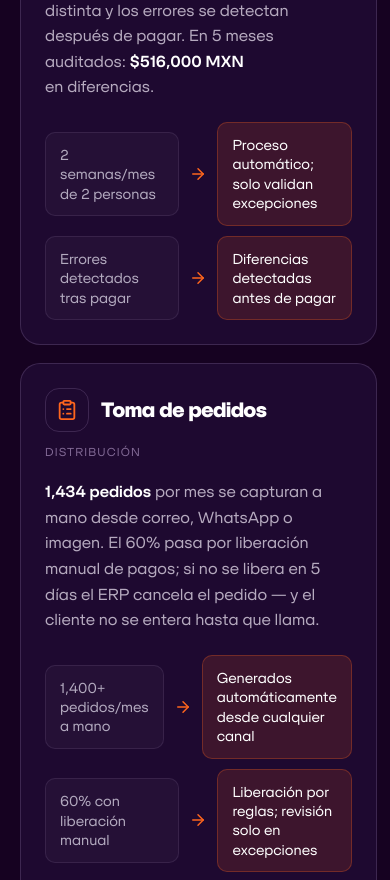
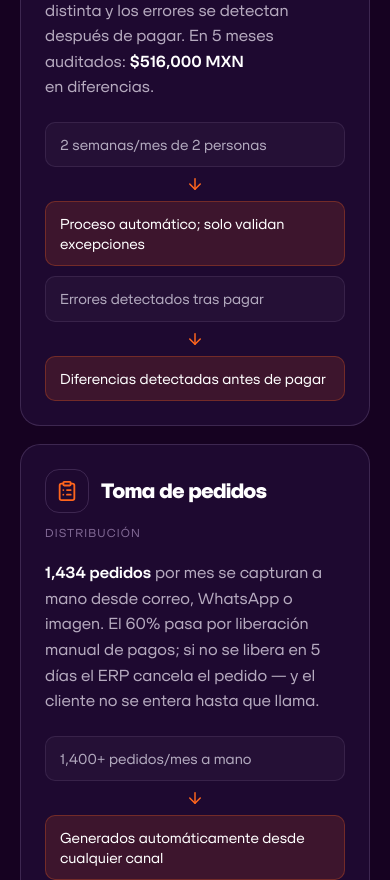
Before and after one commit to rasputin28/landing-omna, a Next.js app: page / in a window 390 px wide. Shown: the part 11120-12000 px from the top of the page. Built offline with nearby package versions, Linux system fonts and the light colour scheme.

Commit message:
responsive in mobike

```diff
--- a/app/LandingClient.tsx
+++ b/app/LandingClient.tsx
@@ -519,9 +519,9 @@ export default function LandingClient() {
                   <p style={{ marginTop: 18, color: "var(--text-secondary)", lineHeight: 1.6 }}>{d.desc}</p>
                   <div style={{ display: "grid", gap: 10, marginTop: 22 }}>
                     {d.rows.map((r, k) => (
-                      <div key={k} style={{ display: "grid", gridTemplateColumns: "1fr 22px 1fr", alignItems: "center", gap: 8 }}>
+                      <div key={k} data-compare-row style={{ display: "grid", gridTemplateColumns: "1fr 22px 1fr", alignItems: "center", gap: 8 }}>
                         <div style={{ padding: "12px 14px", borderRadius: "var(--radius-sm)", background: "rgba(255,255,255,.03)", border: "1px solid var(--border-subtle)", color: "#b3aabf", fontSize: ".9rem", lineHeight: 1.35 }}>{r[0]}</div>
-                        <ArrowRight size={18} style={{ color: "var(--omna-orange)", margin: "0 auto" }} />
+                        <ArrowRight data-compare-arrow size={18} style={{ color: "var(--omna-orange)", margin: "0 auto" }} />
                         <div style={{ padding: "12px 14px", borderRadius: "var(--radius-sm)", background: "var(--accent-soft)", border: "1px solid rgba(254,101,29,.28)", color: "#fff", fontSize: ".9rem", lineHeight: 1.35 }}>{r[1]}</div>
                       </div>
                     ))}
@@ -710,7 +710,7 @@ export default function LandingClient() {
           </aside>
 
           {/* RIGHT · form panel */}
-          <section style={{ position: "relative", background: "rgba(12,1,20,.55)", backdropFilter: "blur(10px)", WebkitBackdropFilter: "blur(10px)", color: "#fff", display: "flex", flexDirection: "column", padding: "clamp(28px,3.6vw,64px)", overflowY: "auto", borderLeft: "1px solid var(--border-subtle)" }}>
+          <section data-agenda-form style={{ position: "relative", background: "rgba(12,1,20,.55)", backdropFilter: "blur(10px)", WebkitBackdropFilter: "blur(10px)", color: "#fff", display: "flex", flexDirection: "column", padding: "clamp(28px,3.6vw,64px)", overflowY: "auto", borderLeft: "1px solid var(--border-subtle)" }}>
             <button onClick={closeAgenda} aria-label="Cerrar" style={{ position: "absolute", top: 22, right: 22, width: 40, height: 40, borderRadius: "50%", border: "1px solid var(--border-default)", background: "rgba(255,255,255,.04)", color: "#fff", cursor: "pointer", display: "grid", placeItems: "center" }}><X size={18} /></button>
             <div style={{ width: "100%", maxWidth: 560, margin: "auto" }}>
               {sent ? (
--- a/app/globals.css
+++ b/app/globals.css
@@ -223,6 +223,9 @@ button, input, select, textarea { font: inherit; color: inherit; }
 [data-q-card] { transition: transform .4s var(--ease-out), border-color .4s var(--ease-out), background .4s var(--ease-out); }
 [data-q-card]:hover { transform: translateY(-4px); border-color: var(--border-strong) !important; }
 
+/* Hamburger: hidden on desktop, shown on mobile (see max-width:820px). */
+[data-menu-btn] { display: none; }
+
 @media (max-width:900px) {
   [data-hero-grid] { grid-template-columns: 1fr !important; }
   [data-2col] { grid-template-columns: 1fr !important; }
@@ -236,12 +239,16 @@ button, input, select, textarea { font: inherit; color: inherit; }
 @media (max-width:960px) {
   [data-agenda] { grid-template-columns: 1fr !important; }
   [data-agenda-left] { min-height: auto !important; }
+  /* Form first so a phone user lands on the fields, not the brand panel. */
+  [data-agenda-form] { order: -1; border-left: none !important; }
   [data-int-grid] { grid-template-columns: 1fr 1fr !important; }
 }
 @media (max-width:560px) {
   [data-chip] { font-size: .66rem !important; padding: 5px 9px !important; }
   [data-int-grid] { grid-template-columns: 1fr !important; }
   [data-2col-form] { grid-template-columns: 1fr !important; }
+  [data-compare-row] { grid-template-columns: 1fr !important; }
+  [data-compare-row] [data-compare-arrow] { transform: rotate(90deg); }
 }
 @media (prefers-reduced-motion: reduce) {
   html { scroll-behavior: auto; }
```
